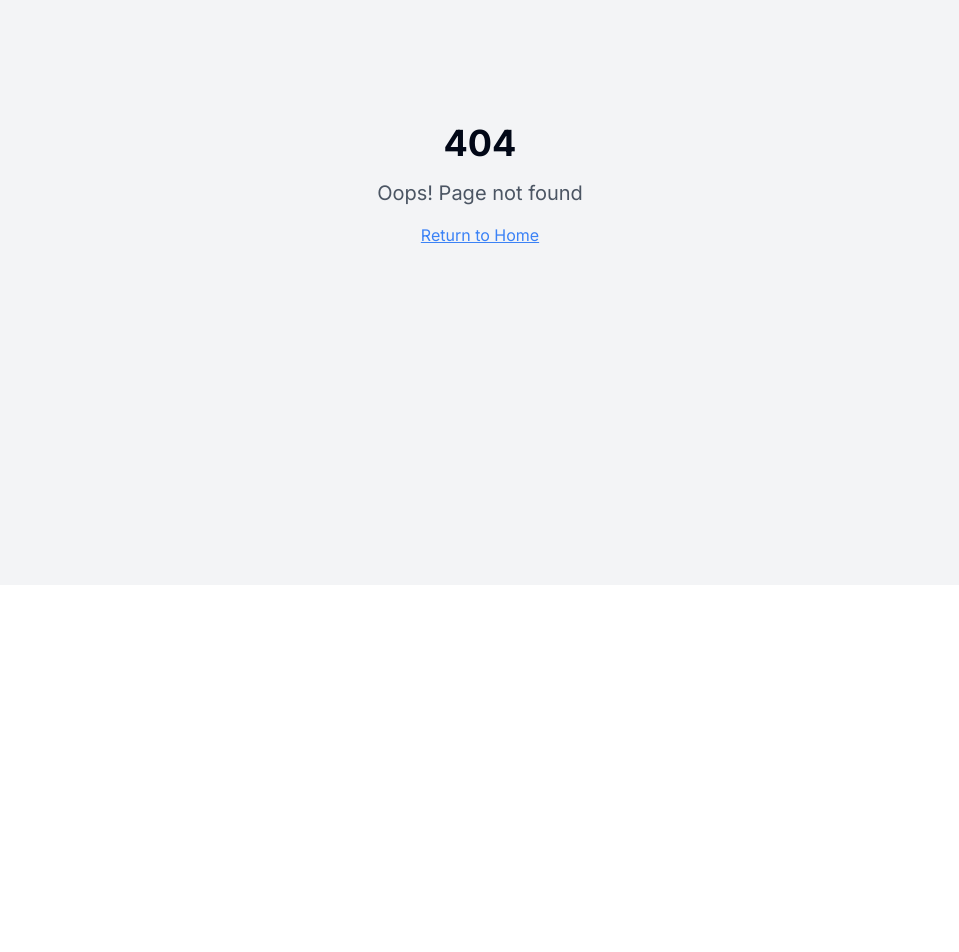
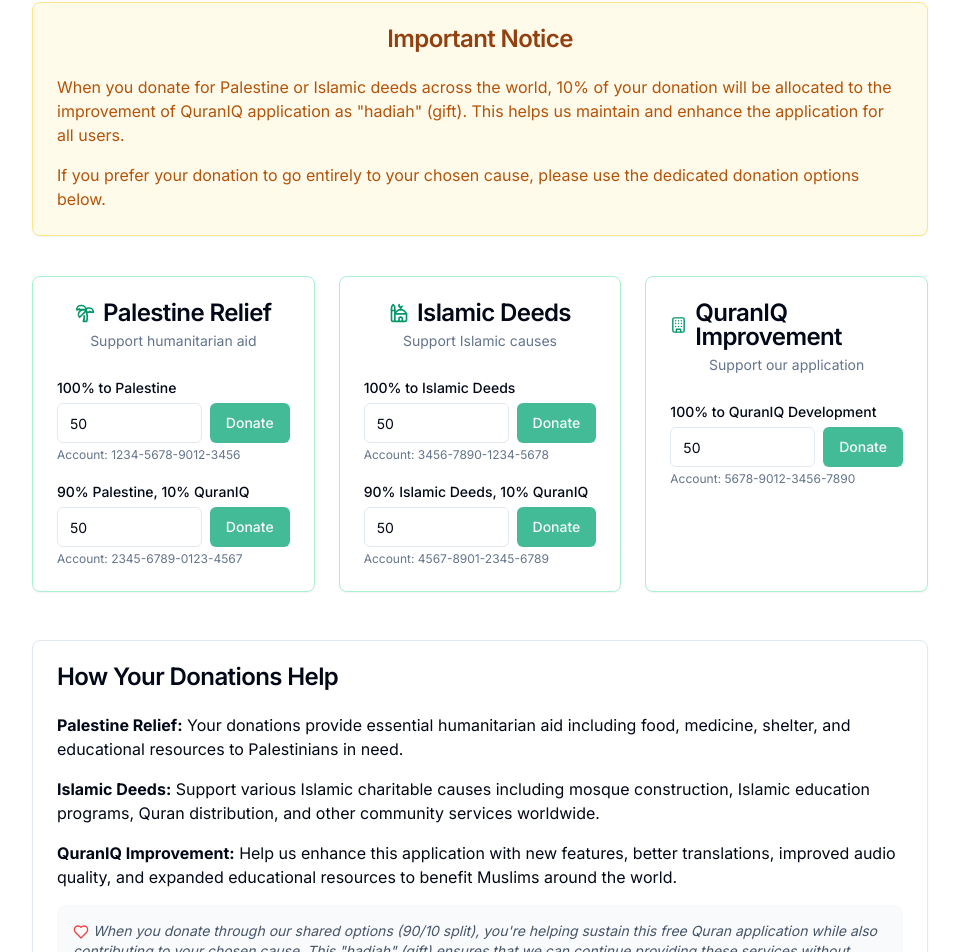
Before and after one commit to 12345Shahid/divine-insight-web, a React (Vite) app: page /emergency-donation in a window 1280 px wide. Before the commit this address had no page. Shown: the part 215-1167 px from the top of the page, without its empty margins (160-1119 px from the left). Before the commit the page ends 800 px from the top, so only its background shows below. Built offline with nearby package versions, Linux system fonts and the light colour scheme.

Commit message:
feat: Add emergency donation page
Adds a static emergency donation page with options for donating to various causes, including Palestine and Islamic deeds. Includes a note about a 10% fee for general donations and provides demo numbers.

```diff
--- a/src/App.tsx
+++ b/src/App.tsx
@@ -9,6 +9,7 @@ import ReadQuran from "./pages/ReadQuran";
 import About from "./pages/About";
 import Support from "./pages/Support";
 import Bookmarks from "./pages/Bookmarks";
+import EmergencyDonation from "./pages/EmergencyDonation";
 import NotFound from "./pages/NotFound";
 
 const queryClient = new QueryClient();
@@ -25,6 +26,7 @@ const App = () => (
           <Route path="/about" element={<About />} />
           <Route path="/support" element={<Support />} />
           <Route path="/bookmarks" element={<Bookmarks />} />
+          <Route path="/emergency-donation" element={<EmergencyDonation />} />
           {/* ADD ALL CUSTOM ROUTES ABOVE THE CATCH-ALL "*" ROUTE */}
           <Route path="*" element={<NotFound />} />
         </Routes>
--- a/src/components/Navbar.tsx
+++ b/src/components/Navbar.tsx
@@ -1,7 +1,7 @@
 
 import React from 'react';
 import { Button } from '@/components/ui/button';
-import { Moon, Sun, Bookmark } from 'lucide-react';
+import { Moon, Sun, Bookmark, Heart } from 'lucide-react';
 import { Sheet, SheetContent, SheetTrigger } from '@/components/ui/sheet';
 import { useToast } from '@/hooks/use-toast';
 import { Logo } from './Logo';
@@ -87,6 +87,12 @@ const Navbar = () => {
                   <Button asChild variant="ghost" className="w-full justify-start">
                     <Link to="/support"><span>Support</span></Link>
                   </Button>
+                  <Button asChild variant="ghost" className="w-full justify-start">
+                    <Link to="/emergency-donation" className="flex items-center">
+                      <Heart className="mr-2 h-4 w-4 text-red-500" />
+                      <span>Donate</span>
+                    </Link>
+                  </Button>
                 </div>
               </div>
             </SheetContent>
@@ -104,6 +110,12 @@ const Navbar = () => {
               <Link to="/bookmarks" className="flex items-center">
                 <Bookmark className="mr-1 h-4 w-4" />
                 Bookmarks
+              </Link>
+            </Button>
+            <Button asChild variant="ghost">
+              <Link to="/emergency-donation" className="flex items-center">
+                <Heart className="mr-1 h-4 w-4 text-red-500" />
+                Donate
               </Link>
             </Button>
           </div>
--- /dev/null
+++ b/src/pages/EmergencyDonation.tsx
@@ -0,0 +1,175 @@
+
+import React from 'react';
+import { Layout } from '@/components/Layout';
+import { Card, CardContent, CardDescription, CardFooter, CardHeader, CardTitle } from '@/components/ui/card';
+import { Button } from '@/components/ui/button';
+import { Input } from '@/components/ui/input';
+import { Label } from '@/components/ui/label';
+import { useToast } from '@/hooks/use-toast';
+import { Heart, Mosque, Building, PalmtreeIcon } from 'lucide-react';
+
+const EmergencyDonation = () => {
+  const { toast } = useToast();
+
+  const handleDonate = (cause: string) => {
+    toast({
+      title: "Thank you for your donation!",
+      description: `Your donation to ${cause} has been received. This is a demo page.`,
+    });
+  };
+
+  return (
+    <Layout>
+      <div className="container py-12 px-4">
+        <div className="max-w-4xl mx-auto">
+          <h1 className="text-4xl font-bold text-center mb-3 text-emerald-700 dark:text-emerald-500">Emergency Donation</h1>
+          <p className="text-lg text-center text-slate-600 dark:text-slate-400 mb-8">
+            Support our causes and help make a difference
+          </p>
+
+          {/* Important Notice Card */}
+          <Card className="mb-10 border-amber-200 dark:border-amber-800 bg-amber-50 dark:bg-amber-900/20">
+            <CardHeader>
+              <CardTitle className="text-center text-amber-800 dark:text-amber-400">Important Notice</CardTitle>
+            </CardHeader>
+            <CardContent>
+              <p className="text-amber-700 dark:text-amber-400">
+                When you donate for Palestine or Islamic deeds across the world, 10% of your donation will be allocated
+                to the improvement of QuranIQ application as "hadiah" (gift). This helps us maintain and enhance the
+                application for all users.
+              </p>
+              <p className="mt-4 text-amber-700 dark:text-amber-400">
+                If you prefer your donation to go entirely to your chosen cause, please use the dedicated donation options below.
+              </p>
+            </CardContent>
+          </Card>
+
+          <div className="grid grid-cols-1 md:grid-cols-2 lg:grid-cols-3 gap-6 mb-12">
+            {/* Palestine Relief */}
+            <Card className="border-emerald-200 dark:border-emerald-800">
+              <CardHeader>
+                <CardTitle className="flex items-center justify-center gap-2">
+                  <PalmtreeIcon className="h-5 w-5 text-emerald-600 dark:text-emerald-400" />
+                  Palestine Relief
+                </CardTitle>
+                <CardDescription className="text-center">Support humanitarian aid</CardDescription>
+              </CardHeader>
+              <CardContent>
+                <div className="space-y-4">
+                  <div>
+                    <Label htmlFor="palestine-full">100% to Palestine</Label>
+                    <div className="flex mt-1">
+                      <Input id="palestine-full" placeholder="Amount" type="number" defaultValue="50" />
+                      <Button onClick={() => handleDonate("Palestine (100%)")} className="ml-2">Donate</Button>
+                    </div>
+                    <p className="text-xs text-muted-foreground mt-1">Account: 1234-5678-9012-3456</p>
+                  </div>
+                  <div>
+                    <Label htmlFor="palestine-shared">90% Palestine, 10% QuranIQ</Label>
+                    <div className="flex mt-1">
+                      <Input id="palestine-shared" placeholder="Amount" type="number" defaultValue="50" />
+                      <Button onClick={() => handleDonate("Palestine (90%)")} className="ml-2">Donate</Button>
+                    </div>
+                    <p className="text-xs text-muted-foreground mt-1">Account: 2345-6789-0123-4567</p>
+                  </div>
+                </div>
+              </CardContent>
+            </Card>
+
+            {/* Islamic Deeds */}
+            <Card className="border-emerald-200 dark:border-emerald-800">
+              <CardHeader>
+                <CardTitle className="flex items-center justify-center gap-2">
+                  <Mosque className="h-5 w-5 text-emerald-600 dark:text-emerald-400" />
+                  Islamic Deeds
+                </CardTitle>
+                <CardDescription className="text-center">Support Islamic causes</CardDescription>
+              </CardHeader>
+              <CardContent>
+                <div className="space-y-4">
+                  <div>
+                    <Label htmlFor="islamic-full">100% to Islamic Deeds</Label>
+                    <div className="flex mt-1">
+                      <Input id="islamic-full" placeholder="Amount" type="number" defaultValue="50" />
+                      <Button onClick={() => handleDonate("Islamic Deeds (100%)")} className="ml-2">Donate</Button>
+                    </div>
+                    <p className="text-xs text-muted-foreground mt-1">Account: 3456-7890-1234-5678</p>
+                  </div>
+                  <div>
+                    <Label htmlFor="islamic-shared">90% Islamic Deeds, 10% QuranIQ</Label>
+                    <div className="flex mt-1">
+                      <Input id="islamic-shared" placeholder="Amount" type="number" defaultValue="50" />
+                      <Button onClick={() => handleDonate("Islamic Deeds (90%)")} className="ml-2">Donate</Button>
+                    </div>
+                    <p className="text-xs text-muted-foreground mt-1">Account: 4567-8901-2345-6789</p>
+                  </div>
+                </div>
+              </CardContent>
+            </Card>
+
+            {/* App Improvement */}
+            <Card className="border-emerald-200 dark:border-emerald-800">
+              <CardHeader>
+                <CardTitle className="flex items-center justify-center gap-2">
+                  <Building className="h-5 w-5 text-emerald-600 dark:text-emerald-400" />
+                  QuranIQ Improvement
+                </CardTitle>
+                <CardDescription className="text-center">Support our application</CardDescription>
+              </CardHeader>
+              <CardContent>
+                <div className="space-y-4">
+                  <div>
+                    <Label htmlFor="quraniq">100% to QuranIQ Development</Label>
+                    <div className="flex mt-1">
+                      <Input id="quraniq" placeholder="Amount" type="number" defaultValue="50" />
+                      <Button onClick={() => handleDonate("QuranIQ Development")} className="ml-2">Donate</Button>
+                    </div>
+                    <p className="text-xs text-muted-foreground mt-1">Account: 5678-9012-3456-7890</p>
+                  </div>
+                </div>
+              </CardContent>
+            </Card>
+          </div>
+
+          {/* About Donations */}
+          <Card className="mb-8">
+            <CardHeader>
+              <CardTitle>How Your Donations Help</CardTitle>
+            </CardHeader>
+            <CardContent>
+              <div className="space-y-4">
+                <p>
+                  <strong>Palestine Relief:</strong> Your donations provide essential humanitarian aid including food,
+                  medicine, shelter, and educational resources to Palestinians in need.
+                </p>
+                <p>
+                  <strong>Islamic Deeds:</strong> Support various Islamic charitable causes including mosque construction,
+                  Islamic education programs, Quran distribution, and other community services worldwide.
+                </p>
+                <p>
+                  <strong>QuranIQ Improvement:</strong> Help us enhance this application with new features, better translations,
+                  improved audio quality, and expanded educational resources to benefit Muslims around the world.
+                </p>
+                <div className="bg-slate-50 dark:bg-slate-900 p-4 rounded-lg mt-4">
+                  <p className="text-sm italic text-slate-600 dark:text-slate-400">
+                    <Heart className="inline h-4 w-4 mr-1 text-red-500" />
+                    When you donate through our shared options (90/10 split), you're helping sustain this free
+                    Quran application while also contributing to your chosen cause. This "hadiah" (gift) ensures
+                    that we can continue providing these services without mandatory subscription fees.
+                  </p>
+                </div>
+              </div>
+            </CardContent>
+            <CardFooter>
+              <p className="text-xs text-muted-foreground">
+                Note: This is a demonstration page. No actual transactions will be processed.
+              </p>
+            </CardFooter>
+          </Card>
+        </div>
+      </div>
+    </Layout>
+  );
+};
+
+export default EmergencyDonation;
```
